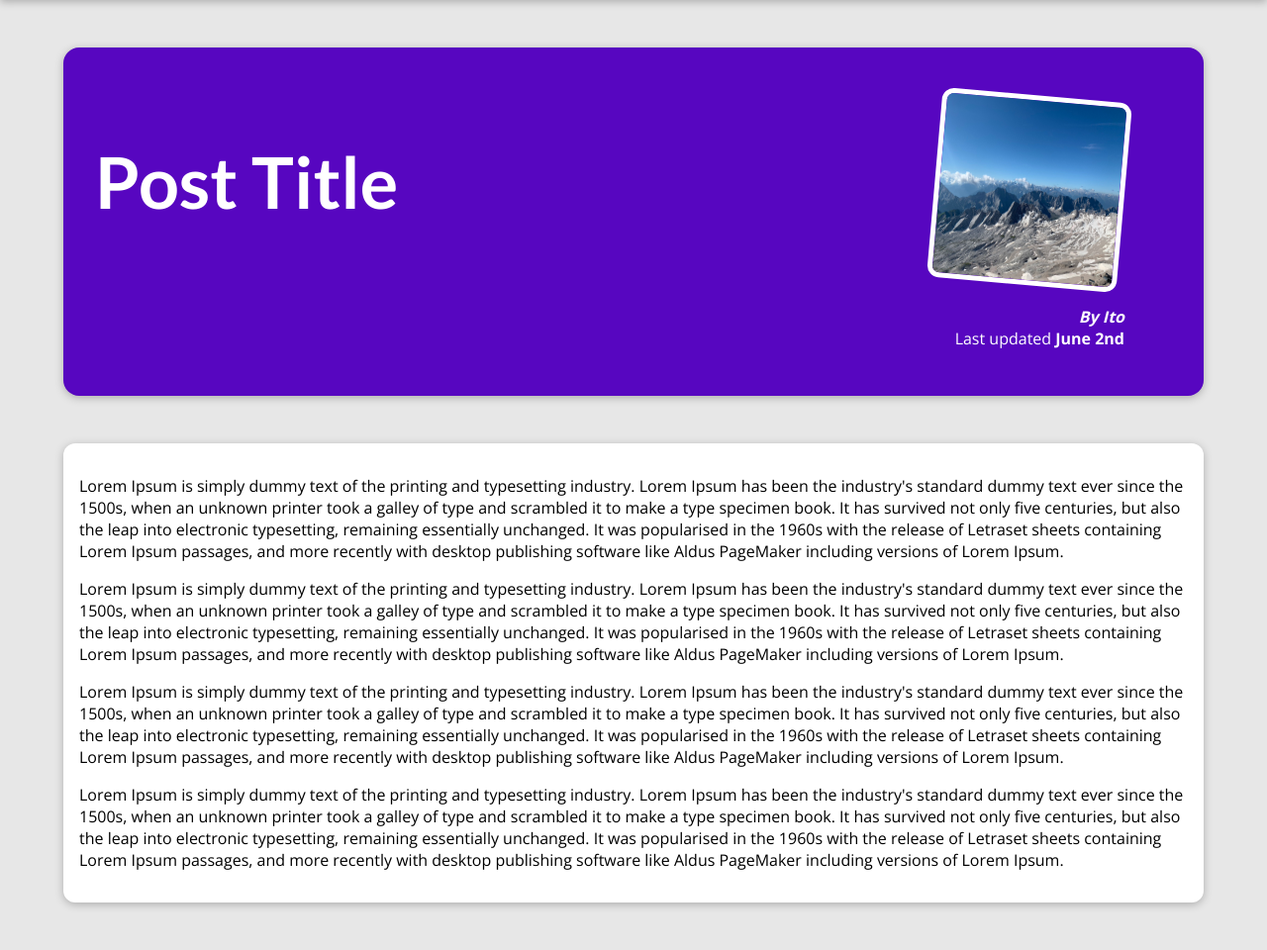
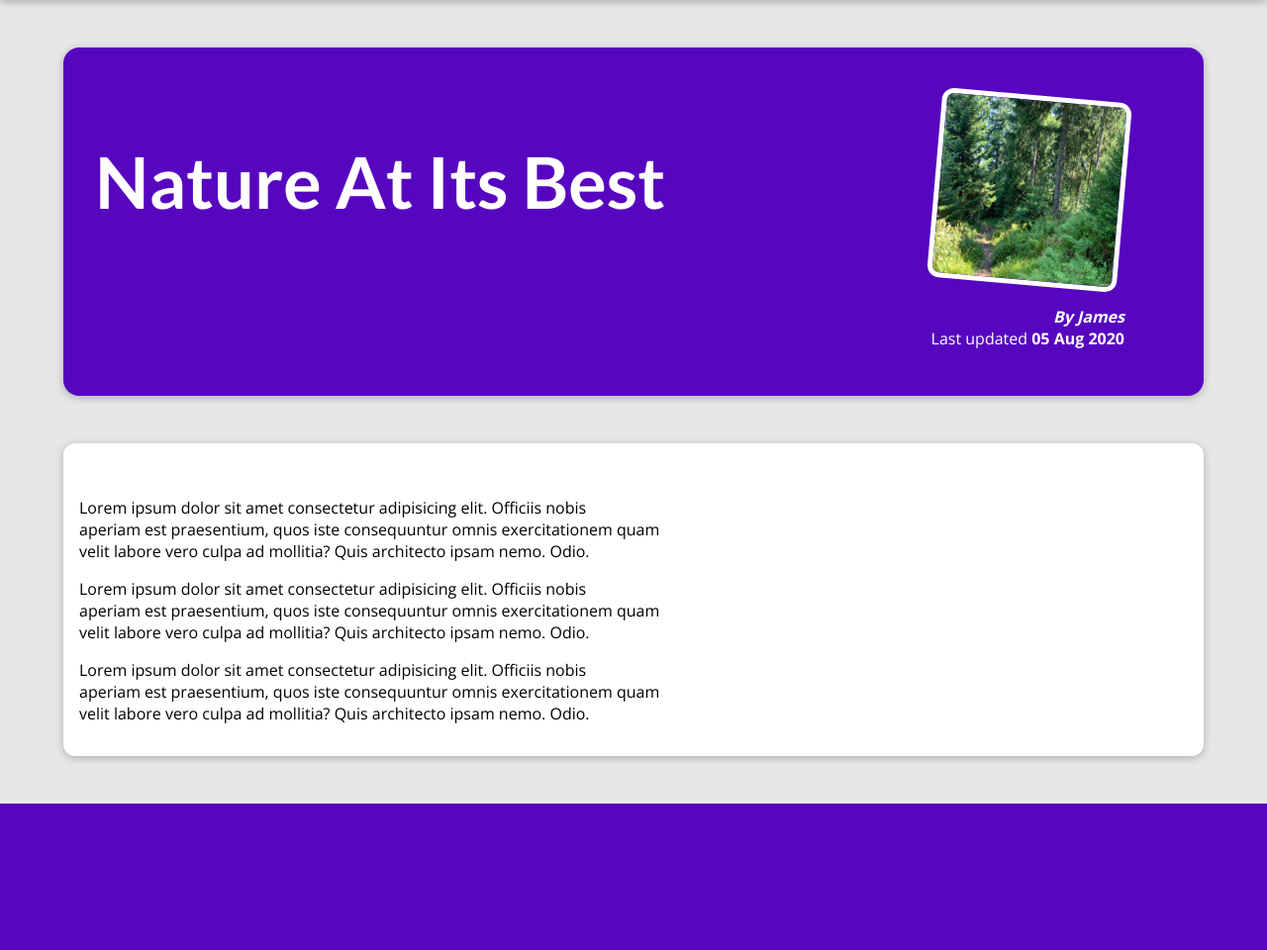
Before and after one commit to ito78x/my_site, a Django app: page /posts/into-the-woods in a window 1280 px wide. Shown: the part 80-1040 px from the top of the page at 99% size. After the commit the page ends 892 px from the top, so only its background shows below. Run offline with Django 4.2, Linux system fonts and the light colour scheme.

Commit message:
Last update

```diff
--- a/blog/templates/blog/post-detail.html
+++ b/blog/templates/blog/post-detail.html
@@ -2,7 +2,7 @@
 {% load static %}
 
 {% block title %}
-    This Post Title
+    {{ post.title }}
 {% endblock %}
 
 {% block css_files %}
@@ -11,26 +11,15 @@
 
 {% block content %}
     <section id="summary">
-        <h2>Post Title</h2>
+        <h2>{{ post.title }}</h2>
         <article>
-            <img src="{% static "blog/images/mountains.jpg" %}" alt="Post Title">
-            <address>By Ito</address>
-            <div>Last updated <time>June 2nd</time></div>
+            <img src="{% static "blog/images/"|add:post.image %}" alt"{{ post.title }}">
+            <address>By {{ post.author }}</address>
+            <div>Last updated <time>{{ post.date|date:"d M Y" }}</time></div>
         </article>
     </section>
 
     <main>
-        <p>
-            Lorem Ipsum is simply dummy text of the printing and typesetting industry. Lorem Ipsum has been the industry's standard dummy text ever since the 1500s, when an unknown printer took a galley of type and scrambled it to make a type specimen book. It has survived not only five centuries, but also the leap into electronic typesetting, remaining essentially unchanged. It was popularised in the 1960s with the release of Letraset sheets containing Lorem Ipsum passages, and more recently with desktop publishing software like Aldus PageMaker including versions of Lorem Ipsum.
-        </p>
-        <p>
-            Lorem Ipsum is simply dummy text of the printing and typesetting industry. Lorem Ipsum has been the industry's standard dummy text ever since the 1500s, when an unknown printer took a galley of type and scrambled it to make a type specimen book. It has survived not only five centuries, but also the leap into electronic typesetting, remaining essentially unchanged. It was popularised in the 1960s with the release of Letraset sheets containing Lorem Ipsum passages, and more recently with desktop publishing software like Aldus PageMaker including versions of Lorem Ipsum.
-        </p>
-        <p>
-            Lorem Ipsum is simply dummy text of the printing and typesetting industry. Lorem Ipsum has been the industry's standard dummy text ever since the 1500s, when an unknown printer took a galley of type and scrambled it to make a type specimen book. It has survived not only five centuries, but also the leap into electronic typesetting, remaining essentially unchanged. It was popularised in the 1960s with the release of Letraset sheets containing Lorem Ipsum passages, and more recently with desktop publishing software like Aldus PageMaker including versions of Lorem Ipsum.
-        </p>
-        <p>
-            Lorem Ipsum is simply dummy text of the printing and typesetting industry. Lorem Ipsum has been the industry's standard dummy text ever since the 1500s, when an unknown printer took a galley of type and scrambled it to make a type specimen book. It has survived not only five centuries, but also the leap into electronic typesetting, remaining essentially unchanged. It was popularised in the 1960s with the release of Letraset sheets containing Lorem Ipsum passages, and more recently with desktop publishing software like Aldus PageMaker including versions of Lorem Ipsum.
-        </p>
+        {{ post.content|linebreaks }}
     </main>
 {% endblock %}
--- a/blog/views.py
+++ b/blog/views.py
@@ -5,7 +5,7 @@ all_posts = [
     {
         "slug": "hike-in-the-mountains",
         "image": "mountains.jpg",
-        "author": "Ito",
+        "author": "Pietro",
         "date": date(2021, 7, 21),
         "title": "Mountain Hiking",
         "excerpt": "There's nothing like the views you get when hiking in the mountains! And I wasn't even prepared for what happened whilst I was enjoying the view!",
@@ -26,7 +26,7 @@ all_posts = [
     {
         "slug": "programming-is-fun",
         "image": "coding.jpg",
-        "author": "Ito",
+        "author": "Sue",
         "date": date(2022, 3, 10),
         "title": "Programming Is Great!",
         "excerpt": "Did you ever spend hours searching that one error in your code? Yep - that's what happened to me yesterday...",
@@ -47,7 +47,7 @@ all_posts = [
     {
         "slug": "into-the-woods",
         "image": "woods.jpg",
-        "author": "Ito",
+        "author": "James",
         "date": date(2020, 8, 5),
         "title": "Nature At Its Best",
         "excerpt": "Nature is amazing! The amount of inspiration I get when walking in nature is incredible!",
@@ -80,7 +80,12 @@ def starting_page(request):
     })
 
 def posts(request):
-    return render(request, "blog/all-posts.html")
+    return render(request, "blog/all-posts.html", {
+        "all_posts": all_posts
+    })
 
 def post_detail(request, slug):
-    return render(request, "blog/post-detail.html")
+    identified_post = next(post for post in all_posts if post['slug'] == slug)
+    return render(request, "blog/post-detail.html", {
+        "post": identified_post
+    })
```
Also changed, not shown: blog/templates/blog/all-posts.html (+3 -5 lines), blog/templates/blog/includes/post.html (+6 -6 lines), templates/404.html (added, +10 -0 lines), blog/static/blog/images/coding.jpg (added).
